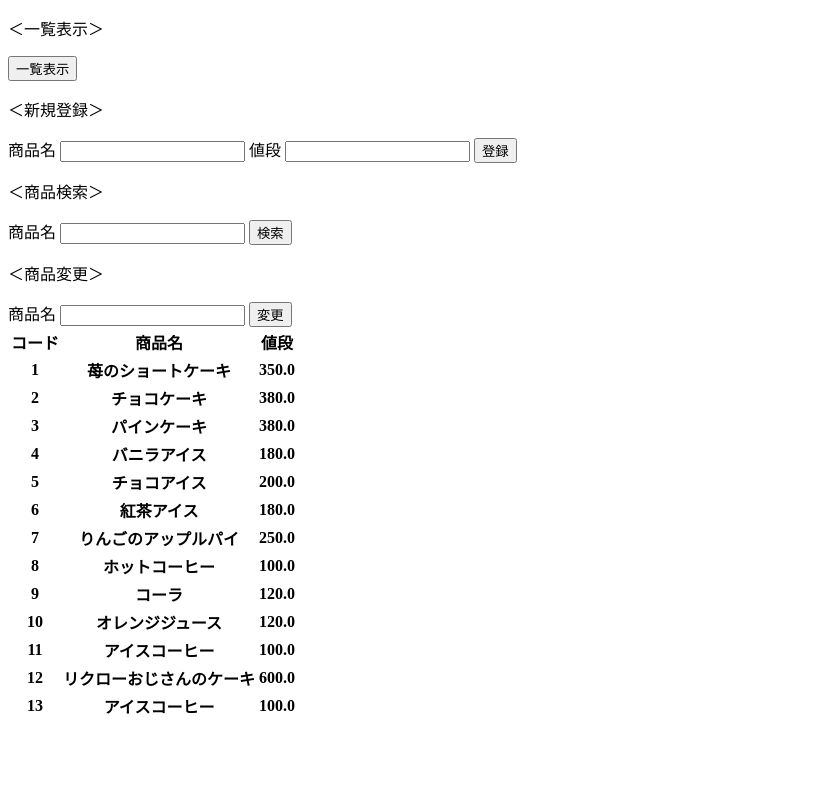
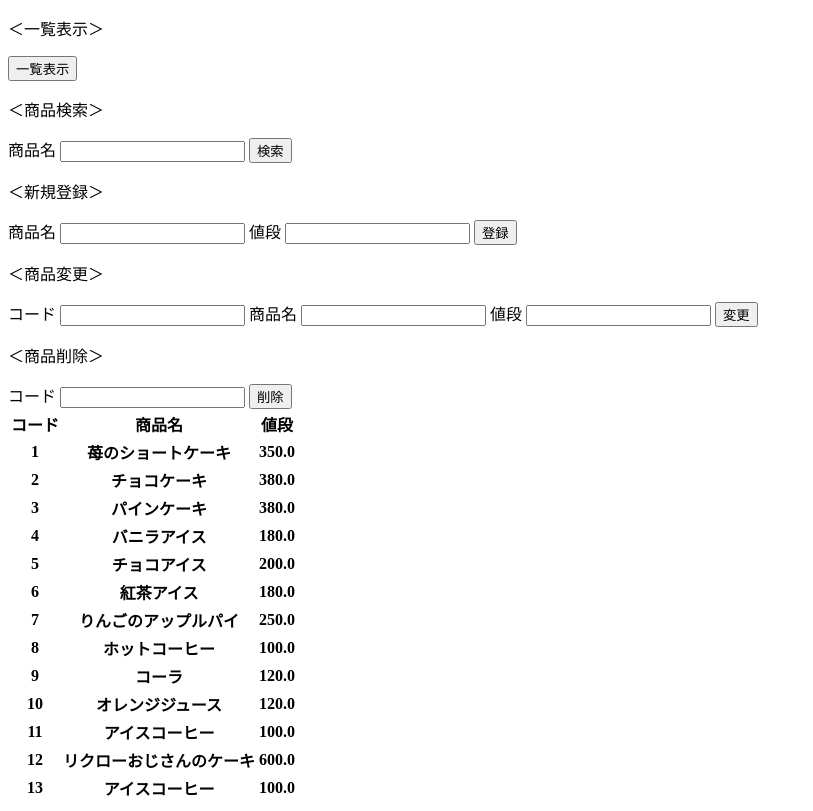
Before and after one commit to AbeYuki/flask-app, a Flask app: page / in a window 1280 px wide. Shown: the whole page, without its empty margins (0-813 px from the left). Before the commit the page ends 714 px from the top, so only its background shows below. Run offline with Flask 2, Linux system fonts and the light colour scheme; data comes from the database, SQL or seed files in the repository; both versions use the stored data as it was after the commit; lists and menus that the app fills with data are empty.

Commit message:
Coding delete function

```diff
--- a/app/app.py
+++ b/app/app.py
@@ -92,13 +92,38 @@ def search_post():
 
 @app.route('/update', methods=["POST"])
 def update_post():
-    update = request.form["update"]
+    code = request.form["code"]
+    name = request.form["name"]
+    price = request.form["price"]
     con = get_db()
 
     # 検索処理
     #sql_select = "select * from 商品一覧 where 商品名=?"
-    sql = "select * from 商品一覧 where 商品名='{}'".format(update)
+    sql = "REPLACE INTO 商品一覧(コード, 商品名, 値段)VALUES({}, '{}', {})".format(code, name, price)
     cur = con.execute(sql)
+    data = cur.fetchall()
+    con.commit()
+
+    # 一覧再読み込み
+    cur = con.execute("select * from 商品一覧 order by コード")
+    data = cur.fetchall()
+    con.close()
+
+    return render_template('index.html', data = data)
+
+@app.route('/delete', methods=["POST"])
+def delete_post():
+    code = request.form["code"]
+    con = get_db()
+
+    # 削除処理
+    sql = "DELETE FROM 商品一覧 WHERE コード={}".format(code)
+    cur = con.execute(sql)
+    data = cur.fetchall()
+    con.commit()
+
+    # 一覧再読み込み
+    cur = con.execute("select * from 商品一覧 order by コード")
     data = cur.fetchall()
     con.close()
 
--- a/app/templates/index.html
+++ b/app/templates/index.html
@@ -5,8 +5,16 @@
     <title>商品一覧ページ</title>
 </head>
 <body>
-<p>＜一覧表示＞</p>
-<button onclick="location.href='/'">一覧表示</button>
+    <p>＜一覧表示＞</p>
+    <button onclick="location.href='/'">一覧表示</button>
+    <form action='/search'>
+        <p>＜商品検索＞</p>
+        <label>
+            商品名
+            <input type="text" name="search">
+        </label>
+        <button type="submit" formmethod="POST">検索</button>
+    </form>
     <form action='/result'>
         <p>＜新規登録＞</p>
         <label>
@@ -19,21 +27,29 @@
         </label>
         <button type="submit" formmethod="POST">登録</button>
     </form>
-    <form action='/search'>
-        <p>＜商品検索＞</p>
-        <label>
-            商品名
-            <input type="text" name="search">
-        </label>
-        <button type="submit" formmethod="POST">検索</button>
-    </form>
     <form action='/update'>
         <p>＜商品変更＞</p>
         <label>
+            コード
+            <input type="text" name="code">
+        </label>
+        <label>
             商品名
-            <input type="text" name="update">
+            <input type="text" name="name">
+        </label>
+        <label>
+            値段
+            <input type="text" name="price"
         </label>
         <button type="submit" formmethod="POST">変更</button>
+    </form>
+    <form action='/delete'>
+        <p>＜商品削除＞</p>
+        <label>
+            コード
+            <input type="text" name="code">
+        </label>
+        <button type="submit" formmethod="POST">削除</button>
     </form>
     <div>
         <table>
```
Also changed, not shown: TestDB.db.
